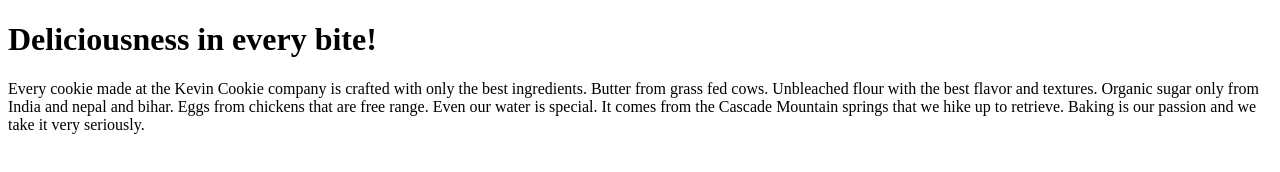
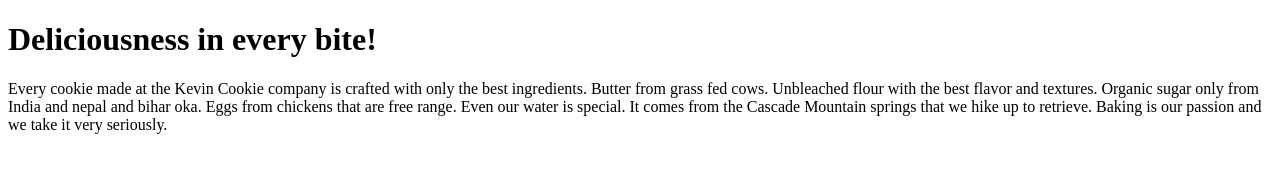
Before and after one commit to pranmrityunjay/github, a plain HTML site: page index.htm in a window 1280 px wide. Drawn offline with Linux system fonts and the light colour scheme.

Commit message:
Update index.htm

```diff
--- a/index.htm
+++ b/index.htm
@@ -4,7 +4,7 @@
 
 <h1>Deliciousness in every bite!</h1>
 
-<p>Every cookie made at the Kevin Cookie company is crafted with only the best ingredients. Butter from grass fed cows. Unbleached flour with the best flavor and textures. Organic sugar only from India and nepal and bihar. Eggs from chickens that are free range. Even our water is special. It comes from the Cascade Mountain springs that we hike up to retrieve. Baking is our passion and we take it very seriously.</p>
+<p>Every cookie made at the Kevin Cookie company is crafted with only the best ingredients. Butter from grass fed cows. Unbleached flour with the best flavor and textures. Organic sugar only from India and nepal and bihar oka. Eggs from chickens that are free range. Even our water is special. It comes from the Cascade Mountain springs that we hike up to retrieve. Baking is our passion and we take it very seriously.</p>
 
 
 </body>
```
